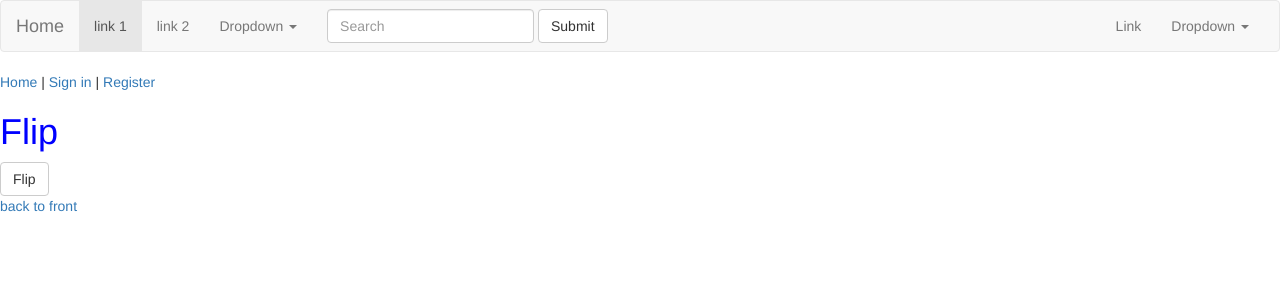
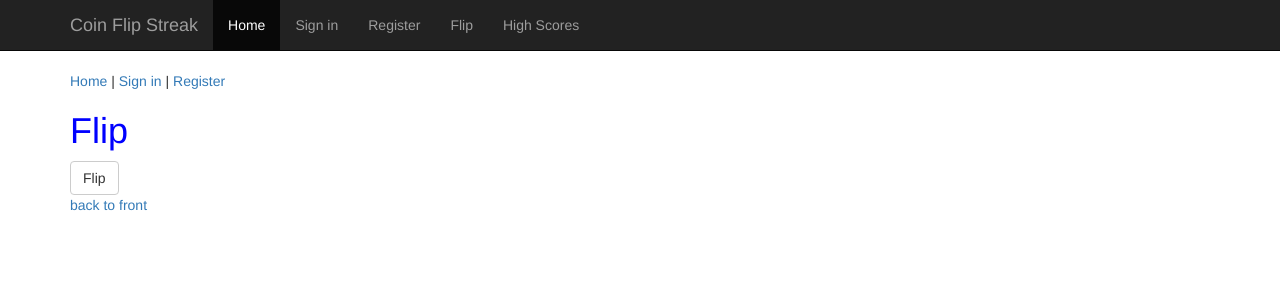
Before and after one commit to Tsinoyboi/coin-flip-streak-high-scores, a PHP site: template web/views/flip.twig in a window 1280 px wide. Shown: the top 300 px of the page. Run offline with PHP 8.4, Linux system fonts and the light colour scheme; the template is opened without the code that fills it, so the values that code supplies are empty; some libraries are stand-ins or nearby versions.

Commit message:
Formatted navbar

```diff
--- a/web/views/base.twig
+++ b/web/views/base.twig
@@ -18,60 +18,37 @@
 
 <body>
 
-    <nav class="navbar navbar-default" role="navigation">
-        <div class="container-fluid">
-            <!-- Brand and toggle get grouped for better mobile display -->
+    <nav class="navbar navbar-inverse navbar-static-top" role="navigation">
+        <div class="container">
             <div class="navbar-header">
-                <button type="button" class="navbar-toggle collapsed" data-toggle="collapse" data-target="#bs-example-navbar-collapse-1">
+                <button type="button" class="navbar-toggle collapsed" data-toggle="collapse" data-target="#navbar" aria-expanded="false" aria-controls="navbar">
                     <span class="sr-only">Toggle navigation</span>
-                    <span class="icon-bar"></span>
+                    <span class="icon-bar">@_@</span>
                     <span class="icon-bar"></span>
                     <span class="icon-bar"></span>
                 </button>
-                <a class="navbar-brand" href="./">Home</a>
+                <a class="navbar-brand" href="./">Coin Flip Streak</a>
             </div>
-
-            <!-- Collect the nav links, forms, and other content for toggling -->
-            <div class="collapse navbar-collapse" id="bs-example-navbar-collapse-1">
+            <div id="navbar" class="collapse navbar-collapse">
                 <ul class="nav navbar-nav">
-                    <li class="active"><a href="#">link 1<span class="sr-only">(current)</span></a></li>
-                    <li><a href="#">link 2</a></li>
-                    <li class="dropdown">
-                        <a href="#" class="dropdown-toggle" data-toggle="dropdown" role="button" aria-expanded="false">Dropdown <span class="caret"></span></a>
-                        <ul class="dropdown-menu" role="menu">
-                            <li><a href="#">Action</a></li>
-                            <li><a href="#">Another action</a></li>
-                            <li><a href="#">Something else here</a></li>
-                            <li class="divider"></li>
-                            <li><a href="#">Separated link</a></li>
-                            <li class="divider"></li>
-                            <li><a href="#">One more separated link</a></li>
+                    <li class="active"><a href="./">Home</a></li>
+                    <!-- {% if sessionuser | length > 0 %} -->
+                    <li><a href="#">Signed in as {{ sessionuser }}</a></li>
+                    <!-- {% else %} -->
+                    <li><a href="signin">Sign in</a></li>
+                    <li><a href="register">Register</a></li>
+                    <!-- {% endif %} -->
+                    <li><a href="flip">Flip</a></li>
+                    <li><a href="highscores">High Scores</a></li>
+                    <!-- {% if sessionuser | length > 0 %} -->
+                    <li><a href="signout"><small>Sign out</small></a></li>
+                    <!-- {% endif %} -->
                 </ul>
-                    </li>
-                </ul>
-                <form class="navbar-form navbar-left" role="search">
-                    <div class="form-group">
-                        <input type="text" class="form-control" placeholder="Search">
+            </div><!--/.nav-collapse -->
         </div>
-                    <button type="submit" class="btn btn-default">Submit</button>
-                </form>
-                <ul class="nav navbar-nav navbar-right">
-                    <li><a href="#">Link</a></li>
-                    <li class="dropdown">
-                        <a href="#" class="dropdown-toggle" data-toggle="dropdown" role="button" aria-expanded="false">Dropdown <span class="caret"></span></a>
-                        <ul class="dropdown-menu" role="menu">
-                            <li><a href="#">Action</a></li>
-                            <li><a href="#">Another action</a></li>
-                            <li><a href="#">Something else here</a></li>
-                            <li class="divider"></li>
-                            <li><a href="#">Separated link</a></li>
-                        </ul>
-                    </li>
-                </ul>
-            </div><!-- /.navbar-collapse -->
-        </div><!-- /.container-fluid -->
     </nav>
-
+    <div role="main">
+        <div class="container">
             <a href="./">Home</a> |
             {% if sessionuser | length > 0 %}
             Signed in as {{ sessionuser }} | <a href="signout">Sign out</a>
@@ -82,6 +59,8 @@
             {% block body %}
             {% endblock body %}
             <a href="./">back to front</a>
+        </div>
+  </div>
   <script src="https://code.jquery.com/jquery-2.1.1.min.js"></script>
   <script src="https://maxcdn.bootstrapcdn.com/bootstrap/3.3.1/js/bootstrap.min.js"></script>
   <script src="js/scripts.js"></script>
```
Lines whose indentation alone changed are shown as unchanged.
